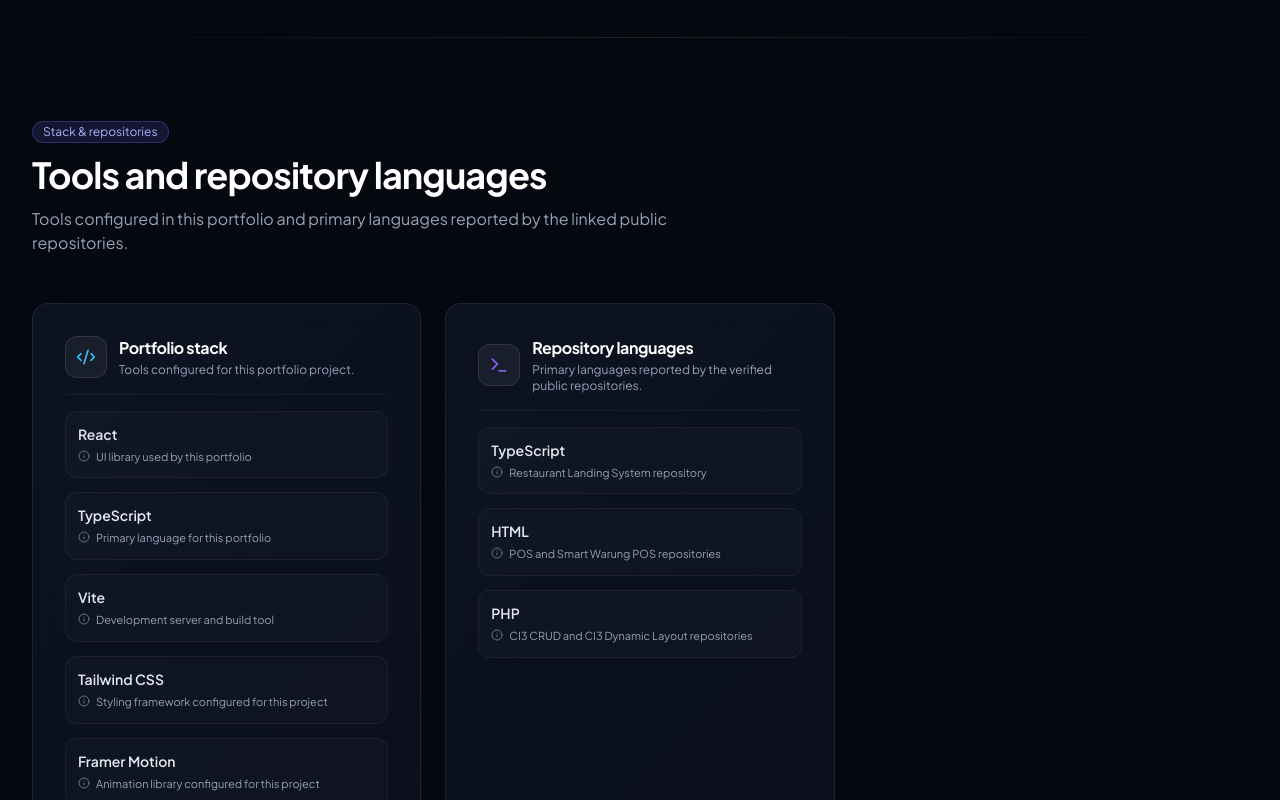
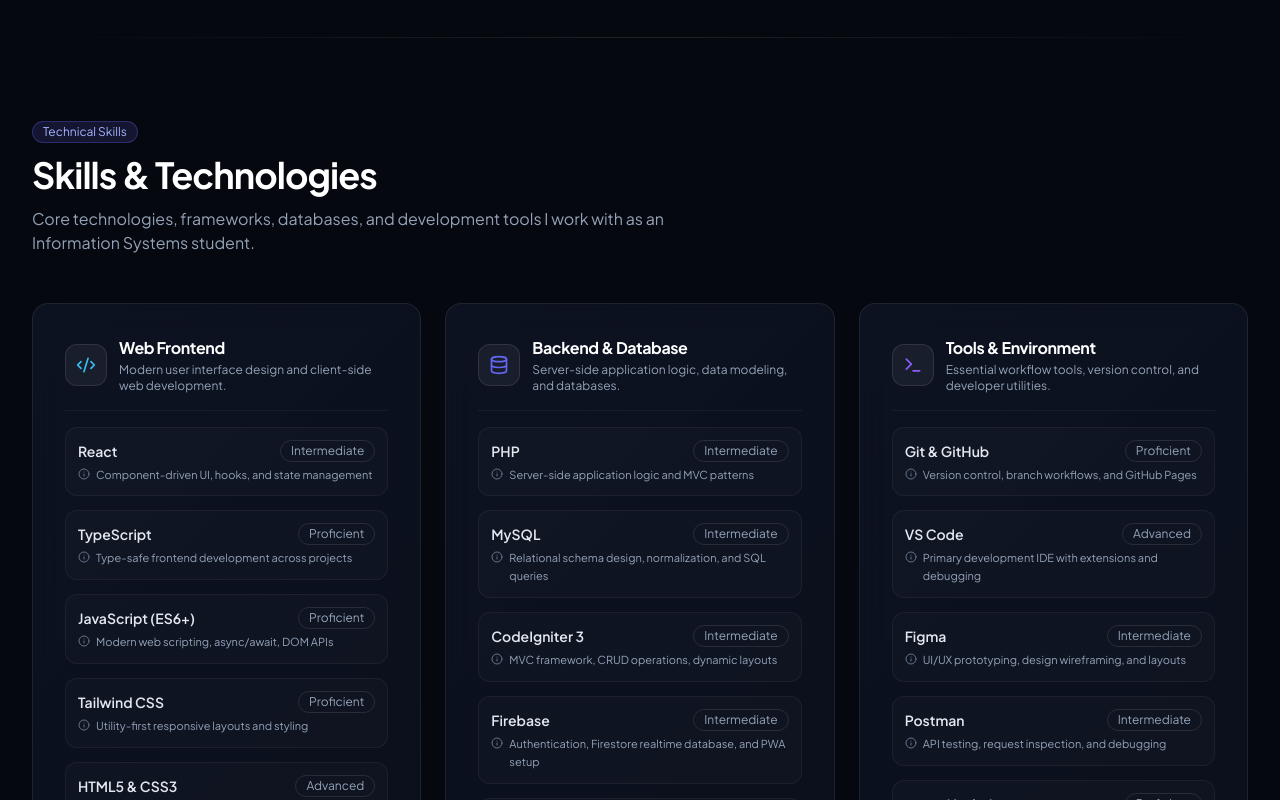
Before and after one commit to jonnyficky2/Portofolio, a React (Vite) app: page / in a window 1280 px wide. Shown: the part 1560-2360 px from the top of the page. Built offline with nearby package versions, Linux system fonts and the light colour scheme.

Commit message:
feat(skills): expand skills section into frontend, backend, and tools categories

```diff
--- a/src/components/sections/Skills.tsx
+++ b/src/components/sections/Skills.tsx
@@ -24,9 +24,9 @@ export const Skills: React.FC = () => {
       <div className="max-w-7xl mx-auto px-4 sm:px-6 lg:px-8">
         <FadeIn>
           <SectionHeading
-            badge="Stack & repositories"
-            title="Tools and repository languages"
-            subtitle="Tools configured in this portfolio and primary languages reported by the linked public repositories."
+            badge="Technical Skills"
+            title="Skills & Technologies"
+            subtitle="Core technologies, frameworks, databases, and development tools I work with as an Information Systems student."
           />
         </FadeIn>
 
--- a/src/data/portfolioData.ts
+++ b/src/data/portfolioData.ts
@@ -95,26 +95,40 @@ export const projectsData: ProjectItem[] = [
 
 export const skillCategories: SkillCategory[] = [
   {
-    title: 'Portfolio stack',
-    description: 'Tools configured for this portfolio project.',
+    title: 'Web Frontend',
+    description: 'Modern user interface design and client-side web development.',
     iconName: 'Code2',
     skills: [
-      { name: 'React', context: 'UI library used by this portfolio' },
-      { name: 'TypeScript', context: 'Primary language for this portfolio' },
-      { name: 'Vite', context: 'Development server and build tool' },
-      { name: 'Tailwind CSS', context: 'Styling framework configured for this project' },
-      { name: 'Framer Motion', context: 'Animation library configured for this project' },
-      { name: 'Lucide React', context: 'Icon library configured for this project' },
+      { name: 'React', level: 'Intermediate', context: 'Component-driven UI, hooks, and state management' },
+      { name: 'TypeScript', level: 'Proficient', context: 'Type-safe frontend development across projects' },
+      { name: 'JavaScript (ES6+)', level: 'Proficient', context: 'Modern web scripting, async/await, DOM APIs' },
+      { name: 'Tailwind CSS', level: 'Proficient', context: 'Utility-first responsive layouts and styling' },
+      { name: 'HTML5 & CSS3', level: 'Advanced', context: 'Semantic markup, modern flexbox & CSS grid' },
+      { name: 'Vite', level: 'Proficient', context: 'Fast development server and production bundler' },
     ],
   },
   {
-    title: 'Repository languages',
-    description: 'Primary languages reported by the verified public repositories.',
+    title: 'Backend & Database',
+    description: 'Server-side application logic, data modeling, and databases.',
+    iconName: 'Database',
+    skills: [
+      { name: 'PHP', level: 'Intermediate', context: 'Server-side application logic and MVC patterns' },
+      { name: 'MySQL', level: 'Intermediate', context: 'Relational schema design, normalization, and SQL queries' },
+      { name: 'CodeIgniter 3', level: 'Intermediate', context: 'MVC framework, CRUD operations, dynamic layouts' },
+      { name: 'Firebase', level: 'Intermediate', context: 'Authentication, Firestore realtime database, and PWA setup' },
+      { name: 'RESTful APIs', level: 'Intermediate', context: 'API consumption, JSON serialization, and endpoints' },
+    ],
+  },
+  {
+    title: 'Tools & Environment',
+    description: 'Essential workflow tools, version control, and developer utilities.',
     iconName: 'Terminal',
     skills: [
-      { name: 'TypeScript', context: 'Restaurant Landing System repository' },
-      { name: 'HTML', context: 'POS and Smart Warung POS repositories' },
-      { name: 'PHP', context: 'CI3 CRUD and CI3 Dynamic Layout repositories' },
+      { name: 'Git & GitHub', level: 'Proficient', context: 'Version control, branch workflows, and GitHub Pages' },
+      { name: 'VS Code', level: 'Advanced', context: 'Primary development IDE with extensions and debugging' },
+      { name: 'Figma', level: 'Intermediate', context: 'UI/UX prototyping, design wireframing, and layouts' },
+      { name: 'Postman', level: 'Intermediate', context: 'API testing, request inspection, and debugging' },
+      { name: 'npm / Node.js', level: 'Proficient', context: 'Package management and script execution' },
     ],
   },
 ];
```
Also changed, not shown: 1 other file (tests, documents, lock files or other folders).
